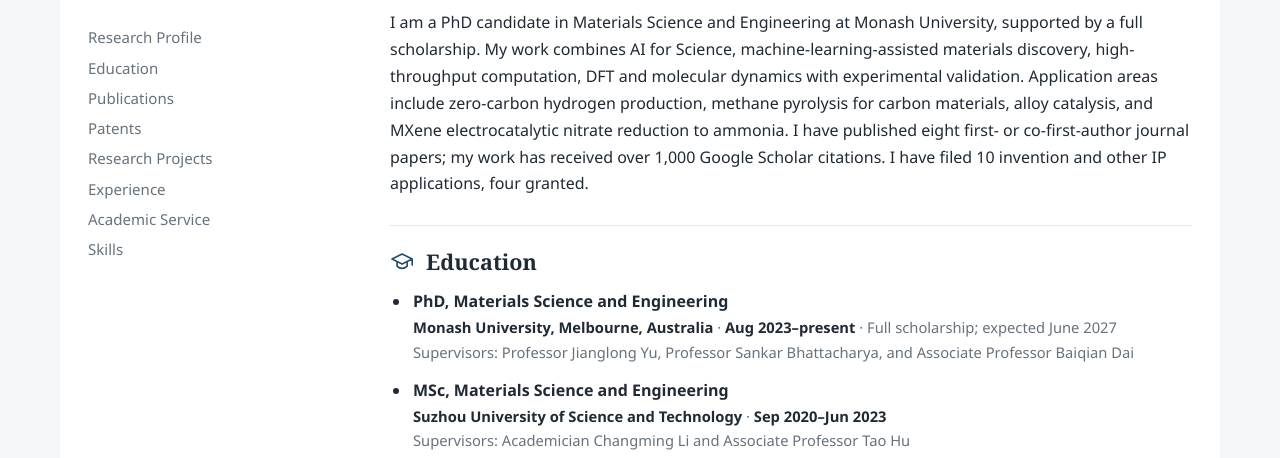
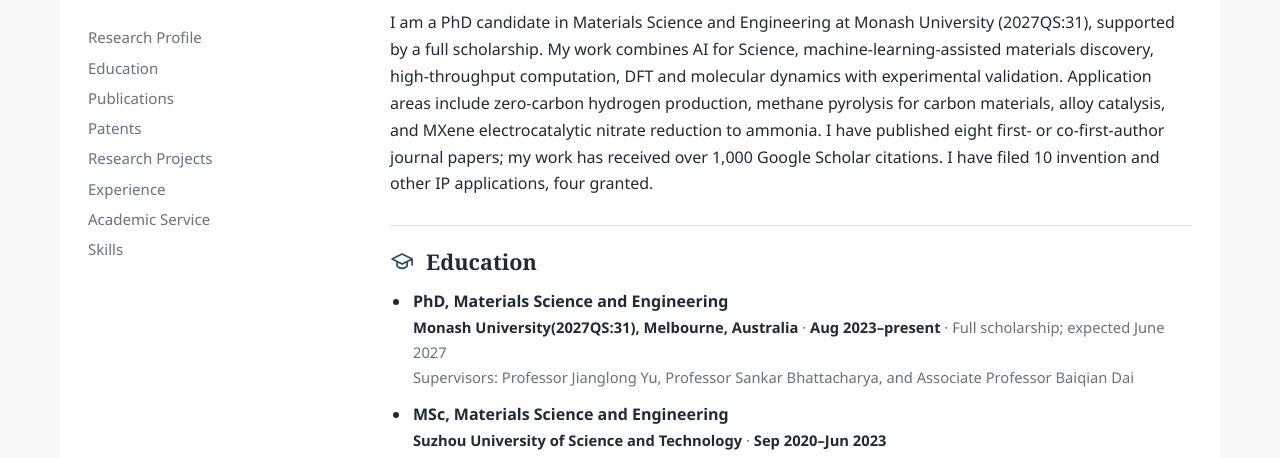
Before and after one commit to mengting-666/public, a plain HTML site: page en/index.html in a window 1280 px wide. Shown: the part 559-1017 px from the top of the page. Drawn offline with Linux system fonts and the light colour scheme.

Commit message:
Update profile and education sections with rankings

```diff
--- a/en/index.html
+++ b/en/index.html
@@ -47,13 +47,13 @@
 
       <section class="section" id="profile">
         <h2><svg class="section-icon" viewBox="0 0 24 24" fill="none" stroke="currentColor" stroke-width="1.65" stroke-linecap="round" stroke-linejoin="round" aria-hidden="true" focusable="false"><circle cx="12" cy="7" r="3"/><path d="M5 21v-2a7 7 0 0 1 14 0v2"/></svg>Research Profile</h2>
-        <p>I am a PhD candidate in Materials Science and Engineering at Monash University, supported by a full scholarship. My work combines AI for Science, machine-learning-assisted materials discovery, high-throughput computation, DFT and molecular dynamics with experimental validation. Application areas include zero-carbon hydrogen production, methane pyrolysis for carbon materials, alloy catalysis, and MXene electrocatalytic nitrate reduction to ammonia. I have published eight first- or co-first-author journal papers; my work has received over 1,000 Google Scholar citations. I have filed 10 invention and other IP applications, four granted.</p>
+        <p>I am a PhD candidate in Materials Science and Engineering at Monash University (2027QS:31), supported by a full scholarship. My work combines AI for Science, machine-learning-assisted materials discovery, high-throughput computation, DFT and molecular dynamics with experimental validation. Application areas include zero-carbon hydrogen production, methane pyrolysis for carbon materials, alloy catalysis, and MXene electrocatalytic nitrate reduction to ammonia. I have published eight first- or co-first-author journal papers; my work has received over 1,000 Google Scholar citations. I have filed 10 invention and other IP applications, four granted.</p>
       </section>
 
       <section class="section" id="education">
         <h2><svg class="section-icon" viewBox="0 0 24 24" fill="none" stroke="currentColor" stroke-width="1.65" stroke-linecap="round" stroke-linejoin="round" aria-hidden="true" focusable="false"><path d="m2 9 10-5 10 5-10 5-10-5Zm5 3v4c3 3 7 3 10 0v-4m5-3v6"/></svg>Education</h2>
         <ul class="item-list">
-          <li><strong>PhD, Materials Science and Engineering</strong><span class="meta education-meta"><strong>Monash University, Melbourne, Australia</strong> · <strong>Aug 2023–present</strong> · Full scholarship; expected June 2027</span><span class="meta">Supervisors: Professor Jianglong Yu, Professor Sankar Bhattacharya, and Associate Professor Baiqian Dai</span></li>
+          <li><strong>PhD, Materials Science and Engineering</strong><span class="meta education-meta"><strong>Monash University(2027QS:31), Melbourne, Australia</strong> · <strong>Aug 2023–present</strong> · Full scholarship; expected June 2027</span><span class="meta">Supervisors: Professor Jianglong Yu, Professor Sankar Bhattacharya, and Associate Professor Baiqian Dai</span></li>
           <li><strong>MSc, Materials Science and Engineering</strong><span class="meta education-meta"><strong>Suzhou University of Science and Technology</strong> · <strong>Sep 2020–Jun 2023</strong></span><span class="meta">Supervisors: Academician Changming Li and Associate Professor Tao Hu</span></li>
           <li><strong>BSc, Materials Science and Engineering</strong><span class="meta education-meta"><strong>Suzhou University of Technology</strong> · <strong>Sep 2013–Jun 2017</strong></span><span class="meta">Supervisor: Professor Dianyu Chen</span></li>
         </ul>
```
